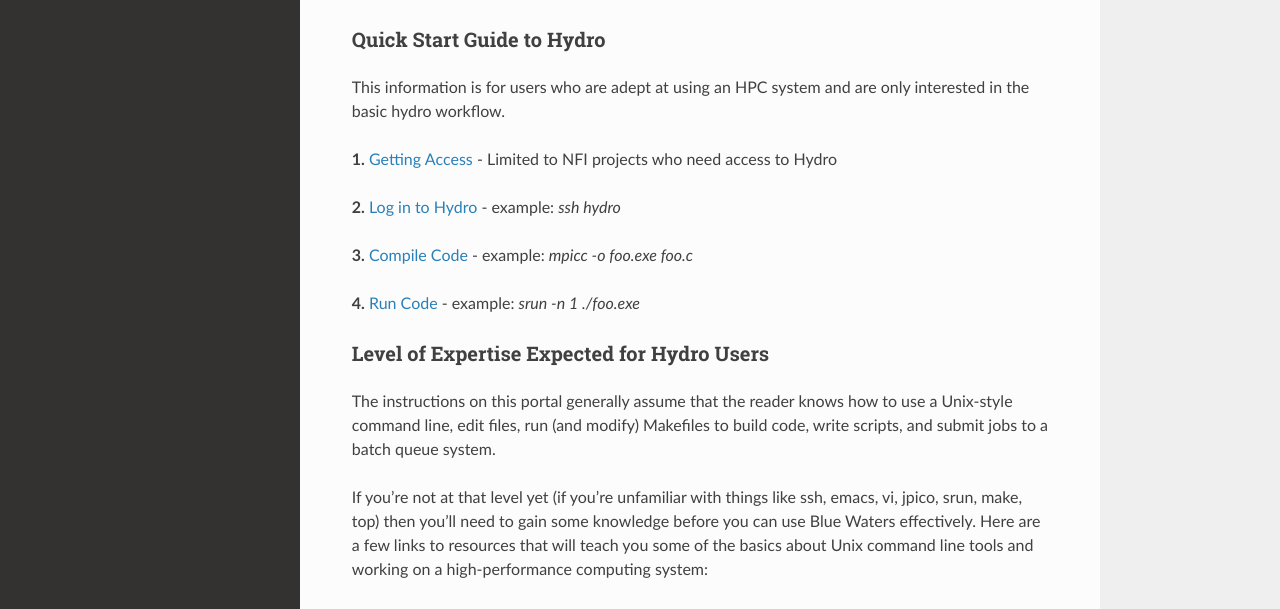
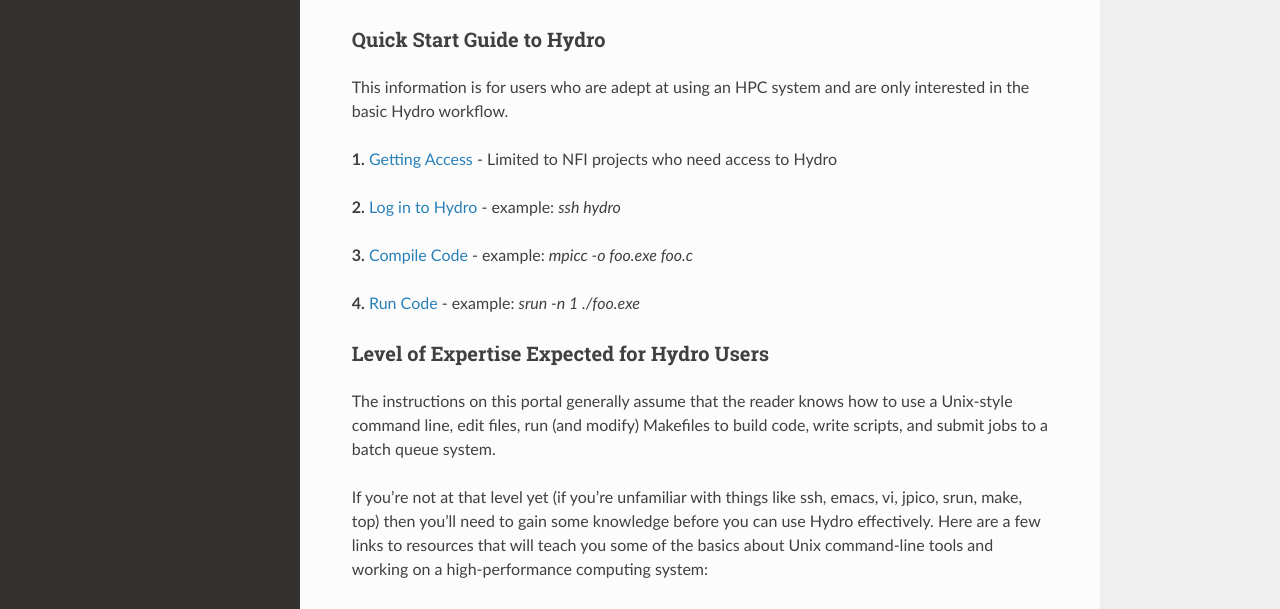
Before and after one commit to ncsa/hydro_documentation, a Sphinx documentation site: the page built from docs/source/index.rst, in a window 1280 px wide and 900 px high. Shown: the part 286-895 px from the top of the window. Built offline with Sphinx 7.4.7 and the Read the Docs theme 2.0.0, drawn with Linux system fonts in a browser that asks for light colours; pages that are not in the unit, such as notebooks, are missing from menus.

Commit message:
Fixed typos and updated text
Fixed typos, capitalization errors and incorrect references to Blue Waters

```diff
--- a/docs/source/index.rst
+++ b/docs/source/index.rst
@@ -13,7 +13,7 @@
 -------------------------------
 
 This information is for users who are adept at using an HPC system and are only
-interested in the basic hydro workflow.
+interested in the basic Hydro workflow.
 
 **1.** `Getting Access <#Access>`__ - Limited to NFI projects who need
 access to Hydro
@@ -35,9 +35,9 @@
 
 If you're not at that level yet (if you're unfamiliar with things like
 ssh, emacs, vi, jpico, srun, make, top) then you'll need to gain some
-knowledge before you can use Blue Waters effectively. Here are a few
+knowledge before you can use Hydro effectively. Here are a few
 links to resources that will teach you some of the basics about Unix
-command line tools and working on a high-performance computing system:
+command-line tools and working on a high-performance computing system:
 
 -  https://www.xsede.org/web/xup/online-training
 -  https://newton.utk.edu/bin/view/Main/LinuxCommandLineBasics
```
